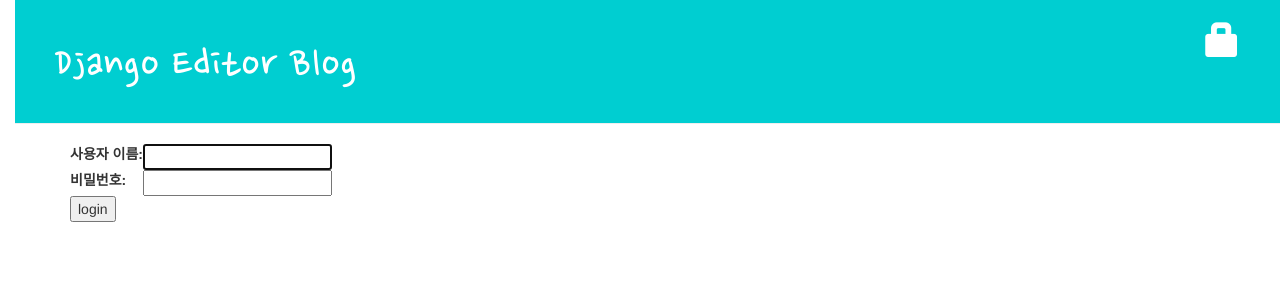
After one commit to kimsangyeon/django_editor, a Django app: page /accounts/login in a window 1280 px wide. The commit adds this page. Shown: the top 300 px of the page. Run offline with Django 3.2, Linux system fonts and the light colour scheme; some libraries are stand-ins or nearby versions.

Commit message:
django_editor - login, logout 추가 - login.html 추가

```diff
--- a/blog/templates/blog/base.html
+++ b/blog/templates/blog/base.html
@@ -15,6 +15,9 @@
         {% if user.is_authenticated %}
             <a href="{% url 'post_new' %}" class="top-menu"><span class="glyphicon glyphicon-plus"></span></a>
             <a href="{% url 'post_draft_list' %}" class="top-menu"><span class="glyphicon glyphicon-edit"></span></a>
+            <p class="top-menu">Hello {{ user.username }} <small>(<a href="{% url 'logout' %}">Log out</a>)</small></p>
+        {% else %}
+            <a href="{% url 'login' %}" class="top-menu"><span class="glyphicon glyphicon-lock"></span></a>
         {% endif %}
         <h1><a href="/">Django Editor Blog</a></h1>
     </div>
--- /dev/null
+++ b/blog/templates/registration/login.html
@@ -0,0 +1,24 @@
+{% extends "blog/base.html" %}
+
+{% block content %}
+    {% if form.errors %}
+        <p>이름과 비밀번호가 일치하지 않습니다. 다시 시도해주세요.</p>
+    {% endif %}
+
+    <form method="post" action="{% url 'login' %}">
+        {% csrf_token %}
+        <table>
+            <tr>
+                <td>{{ form.username.label_tag }}</td>
+                <td>{{ form.username }}</td>
+            </tr>
+            <tr>
+                <td>{{ form.password.label_tag }}</td>
+                <td>{{ form.password }}</td>
+            </tr>
+        </table>
+
+        <input type="submit" value="login" />
+        <input type="hidden" name="next" value="{{ next }}" />
+    </form>
+{% endblock %}
--- a/blog/views.py
+++ b/blog/views.py
@@ -1,4 +1,5 @@
 from django.shortcuts import render, get_object_or_404, redirect
+from django.contrib.auth.decorators import login_required
 from django.utils import timezone
 from .models import Post
 from .forms import PostForm
@@ -11,6 +12,7 @@
     post = get_object_or_404(Post, pk=pk)
     return render(request, 'blog/post_detail.html', {'post': post})
 
+@login_required
 def post_new(request):
     if request.method == "POST":
         form = PostForm(request.POST)
@@ -23,6 +25,7 @@
         form = PostForm()
     return render(request, 'blog/post_edit.html', {'form': form})
 
+@login_required
 def post_edit(request, pk):
     post = get_object_or_404(Post, pk=pk)
     if request.method == "POST":
@@ -36,15 +39,18 @@
         form = PostForm(instance=post)
     return render(request, 'blog/post_edit.html', {'form': form})
 
+@login_required
 def post_draft_list(request):
     posts = Post.objects.filter(published_date__isnull=True).order_by('created_date')
     return render(request, 'blog/post_draft_list.html', {'posts': posts})
 
+@login_required
 def post_publish(request, pk):
     post = get_object_or_404(Post, pk=pk)
     post.publish()
     return redirect('post_detail', pk=pk)
 
+@login_required
 def post_remove(request, pk):
     post = get_object_or_404(Post, pk=pk)
     post.delete()
--- a/mysite/settings.py
+++ b/mysite/settings.py
@@ -26,6 +26,8 @@
 DEBUG = True
 
 ALLOWED_HOSTS = ['127.0.0.1', '.yeoneditor.com']
+
+LOGIN_REDIRECT_URL = '/'
 
 
 # Application definition
--- a/mysite/urls.py
+++ b/mysite/urls.py
@@ -16,8 +16,11 @@
 from django.contrib import admin
 from django.urls import path
 from django.conf.urls import include
+from django.contrib.auth import views
 
 urlpatterns = [
     path('admin/', admin.site.urls),
+    path('accounts/login', views.login, name='login'),
+    path('account/logout', views.logout, name='logout', kwargs={'next_page': '/'}),
     path('', include('blog.urls')),
 ]
```
Also changed, not shown: db.sqlite3.
